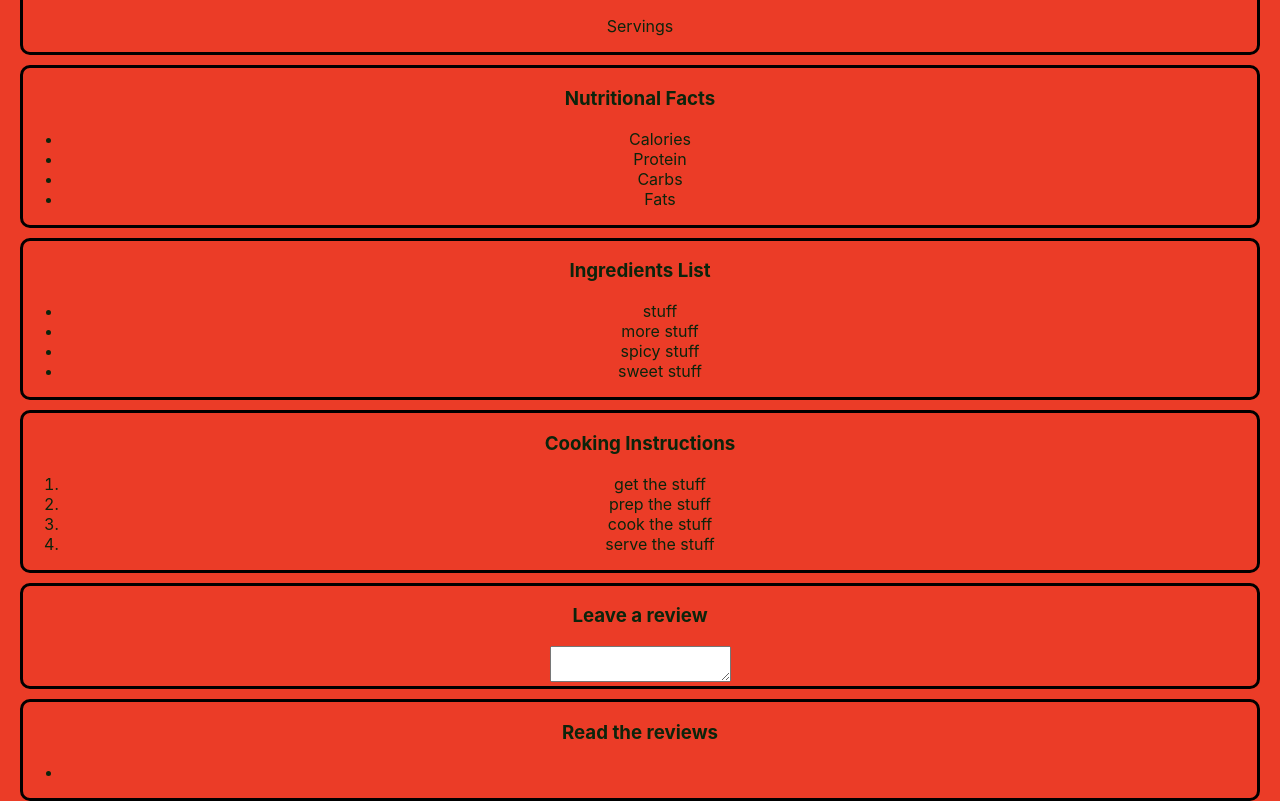
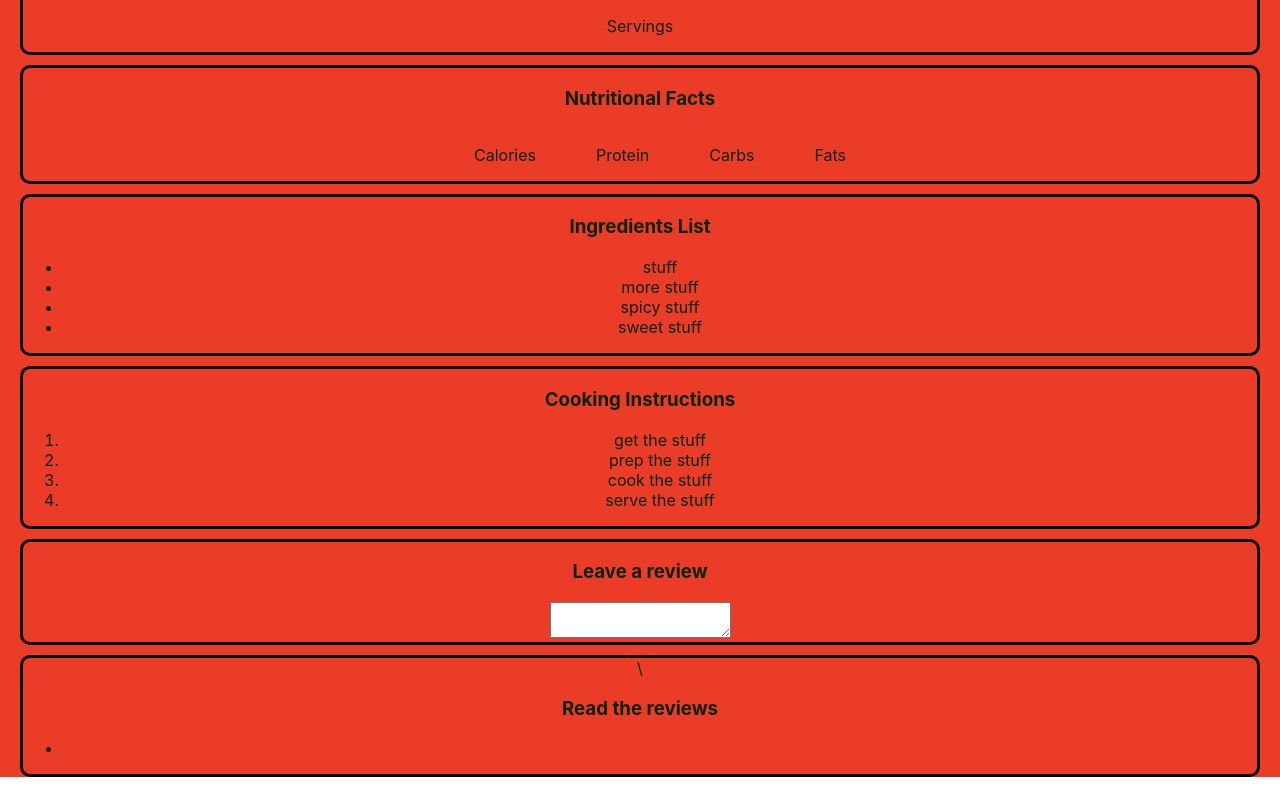
Before and after one commit to AlexDoss42/cookbook, a React (Create React App) app: page / in a window 1280 px wide. Shown: the part 400-1211 px from the top of the page. After the commit the page ends 1187 px from the top, so only its background shows below. Built offline with nearby package versions, Linux system fonts and the light colour scheme.

Commit message:
gets the nutritional facts lined up

```diff
--- a/src/App.js
+++ b/src/App.js
@@ -7,7 +7,7 @@ import { NutritionalFacts } from './Components/NutritionalFacts';
 import { ReviewHighlights } from './Components/ReviewHighlights';
 import { ReviewList } from './Components/ReviewList';
 import { Time } from './Components/Time';
-import { NavBar } from './Components/NavBar';
+// import { NavBar } from './Components/NavBar';
 
 
 function App() {
--- /dev/null
+++ b/src/Components/NutritionalFacts.css
@@ -0,0 +1,9 @@
+#nutritionalFactsList {
+    list-style-type: none;
+    display: inline-block;
+}
+
+#nutritionalFactsList li {
+    display: inline-block;
+    margin: 0 30px;
+}
--- a/src/Components/NutritionalFacts.jsx
+++ b/src/Components/NutritionalFacts.jsx
@@ -1,10 +1,11 @@
 import React from 'react'
+import './NutritionalFacts.css'
 
 export const NutritionalFacts = () => {
   return (
     <div className='section'>
     <h3>Nutritional Facts</h3>
-    <ul>
+    <ul id="nutritionalFactsList">
       <li>Calories</li>
       <li>Protein</li>
       <li>Carbs</li>
--- a/src/Components/ReviewList.jsx
+++ b/src/Components/ReviewList.jsx
@@ -2,9 +2,11 @@ import React from 'react'
 
 export const ReviewList = () => {
   return (
-    <div className='section'><h3>Read the reviews</h3>
-    <ul>
-      <li></li>
-    </ul></div>
+    <div className='section'>\
+      <h3>Read the reviews</h3>
+      <ul>
+        <li></li>
+      </ul>
+    </div>
   )
 }
```
